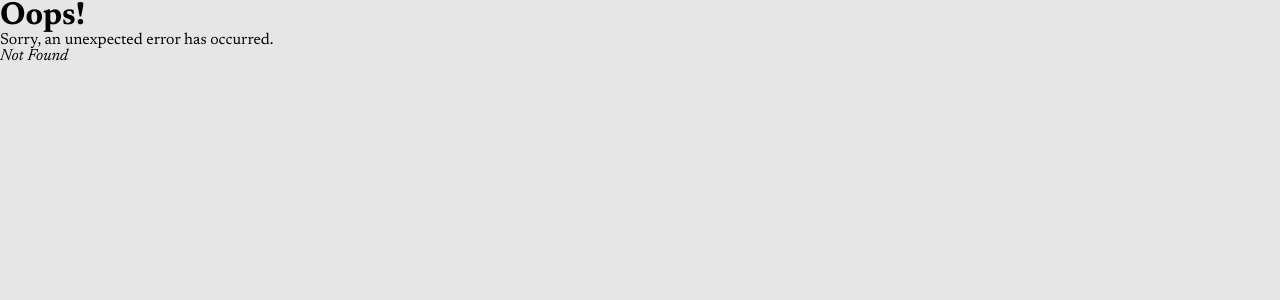
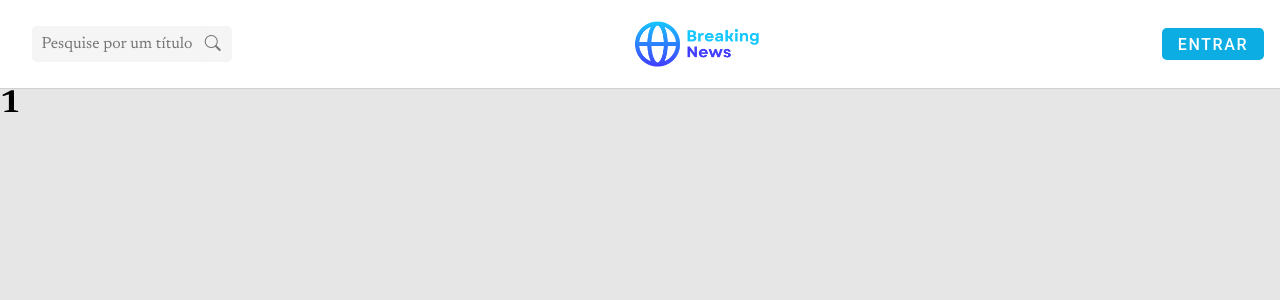
Before and after one commit to NicolasNCR/SPA-BreakingNews, a React (Vite) app: page /search/1 in a window 1280 px wide. Before the commit this address had no page. Shown: the top 300 px of the page. Built offline with nearby package versions, Linux system fonts and the light colour scheme.

Commit message:
feat: params in react router dom

```diff
--- a/src/main.jsx
+++ b/src/main.jsx
@@ -19,7 +19,7 @@ const router = createBrowserRouter([
         element: <Home />,
       },
       {
-        path: "/search", // carregará juntamente/abaixo da rota principal "/" do Navbar
+        path: "/search/:title", // carregará juntamente/abaixo da rota principal "/" do Navbar
         element: <Search />,
       }
     ],
--- a/src/pages/Search/Search.jsx
+++ b/src/pages/Search/Search.jsx
@@ -1,3 +1,7 @@
+import { useParams } from 'react-router-dom';
+
 export function Search() {
-    return <h1>Search</h1>
+    const { title } = useParams();
+
+    return <h1>{title}</h1>
 }
```
